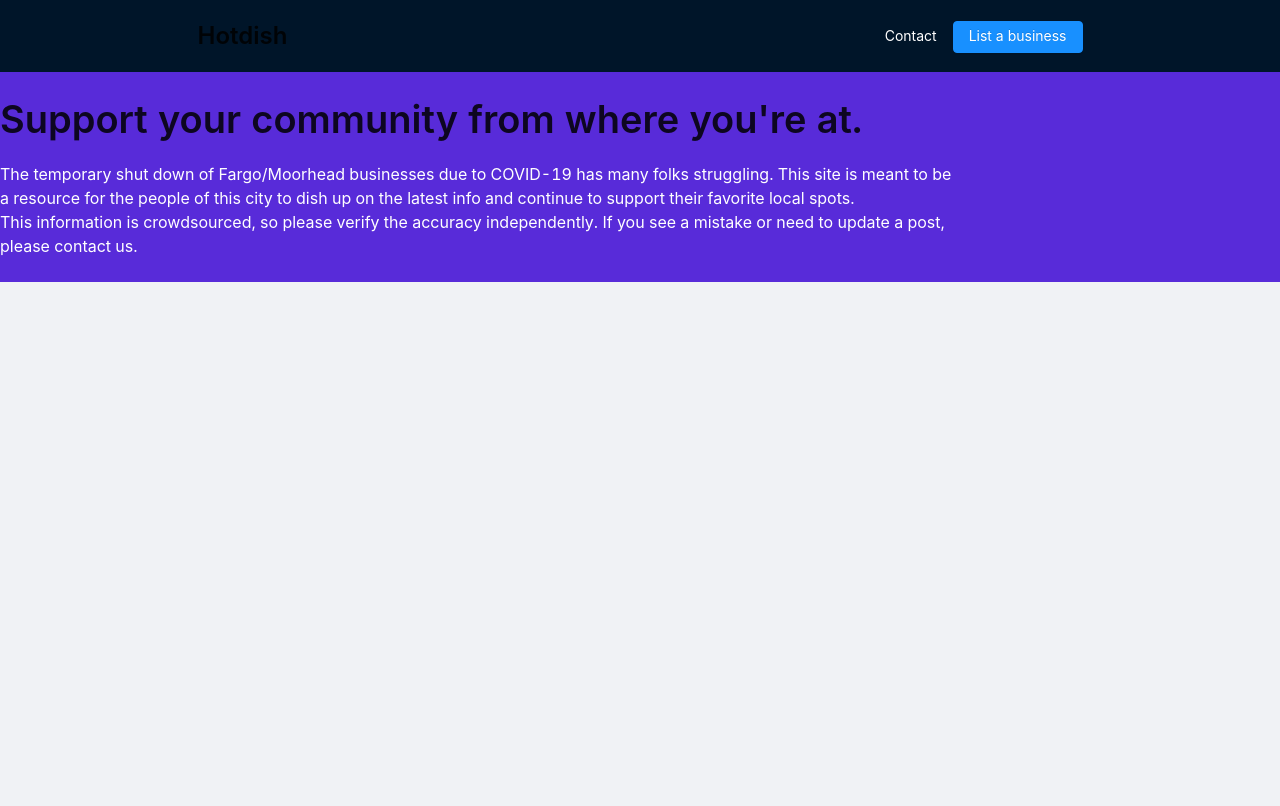
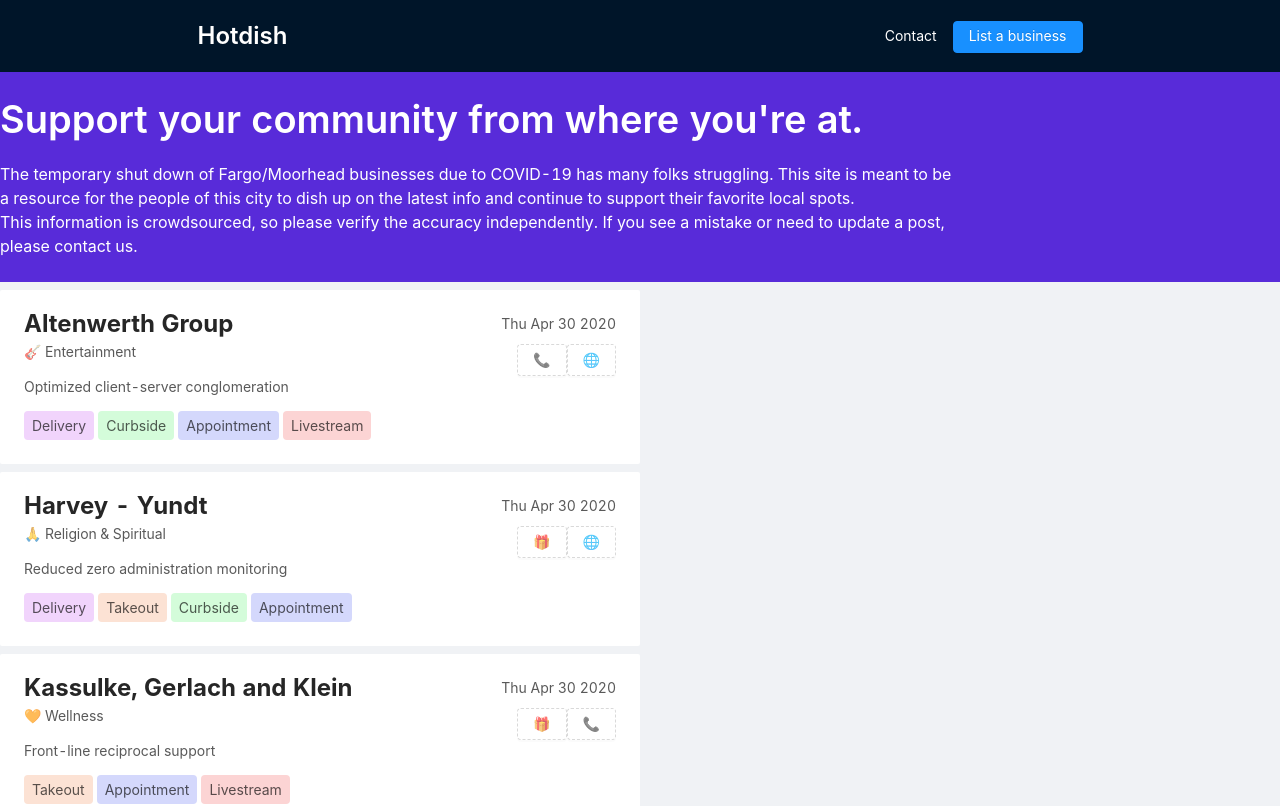
Before and after one commit to colathro/midwest-helps, a React (Create React App) app in the folder ClientApp/: page / in a window 1280 px wide. Shown: the top 806 px of the page. Built offline with nearby package versions, Linux system fonts and the light colour scheme.

Commit message:
Cards v1 are done, along with data faking

```diff
--- a/ClientApp/config-overrides.js
+++ b/ClientApp/config-overrides.js
@@ -10,7 +10,6 @@ module.exports = override(
     javascriptEnabled: true,
     modifyVars: {
       '@primary-color': '#582BD9',
-      '@heading-color': 'white',
       '@font-family': 'Inter'
     }
   })
--- a/ClientApp/package.json
+++ b/ClientApp/package.json
@@ -3,6 +3,7 @@
   "version": "0.1.0",
   "private": true,
   "dependencies": {
+    "@types/faker": "^4.1.11",
     "@types/jest": "^25.1.4",
     "@types/node": "^13.9.5",
     "@types/react": "^16.9.26",
@@ -13,6 +14,7 @@
     "babel-plugin-import": "^1.13.0",
     "customize-cra": "^0.9.1",
     "eslint-plugin-flowtype": "2.35.1",
+    "faker": "^4.1.0",
     "jquery": "^3.4.1",
     "less": "^3.11.1",
     "less-loader": "^5.0.0",
--- /dev/null
+++ b/ClientApp/src/components/CompanyCard/CompanyCard.scss
@@ -0,0 +1,46 @@
+.company-card {
+  margin-top: 8px;
+  .ant-card-head {
+    border-bottom: none;
+  }
+  .ant-card-head-title {
+    font-size: 24px;
+    font-weight: 700;
+  }
+}
+
+.category-tag {
+  margin-top: -40px;
+  font-size: 14px;
+  font-weight: 400;
+  letter-spacing: -0.1px;
+}
+
+.company-links {
+  margin-top: -32px;
+  float: right;
+}
+
+.interaction-tags {
+  & > div {
+    border-radius: 4px;
+    display: inline-block;
+    padding: 4px 8px;
+    margin-right: 4px;
+  }
+  .delivery-tag {
+    background-color: #f1d4fc;
+  }
+  .takeout-tag {
+    background-color: #fce2d4;
+  }
+  .curbside-tag {
+    background-color: #d4fcda;
+  }
+  .appointment-tag {
+    background-color: #d4d8fc;
+  }
+  .livestream-tag {
+    background-color: #fcd4d4;
+  }
+}
--- a/ClientApp/src/components/CompanyCard/CompanyCard.tsx
+++ b/ClientApp/src/components/CompanyCard/CompanyCard.tsx
@@ -1,15 +1,20 @@
 import React from 'react';
 import { Card } from 'antd';
 
+import './CompanyCard.scss';
+import { CompanyCategoryTag } from './CompanyCategoryTag';
+import { CompanyLinks } from './CompanyLinks';
+import { CompanyInteractions } from './CompanyInteractions';
+
 export interface CompanyCardProps {
   title: string;
-  categories: CompanyCategory[];
+  category: CompanyCategory;
   lastUpdate: Date;
   message: string;
-  interactions: Interaction[];
+  interactions: CompanyInteraction[];
+  giftCardUrl?: string;
   phone?: string;
   webUrl?: string;
-  giftCardUrl?: string;
 }
 
 export type CompanyCategory =
@@ -23,13 +28,27 @@ export type CompanyCategory =
   | 'retail'
   | 'wellness';
 
-export type Interaction =
+export type CompanyInteraction =
   | 'appointment'
   | 'curbside'
   | 'delivery'
   | 'livestream'
   | 'takeout';
 
-export const CompanyCard: React.FC<CompanyCardProps> = props => {
-  return <Card>{props.title}</Card>;
-};
+export const CompanyCard: React.FC<CompanyCardProps> = props => (
+  <Card
+    title={props.title}
+    className="company-card"
+    extra={props.lastUpdate.toDateString()}
+    bordered={false}
+  >
+    <CompanyCategoryTag category={props.category} />
+    <CompanyLinks
+      giftCardUrl={props.giftCardUrl}
+      phone={props.phone}
+      webUrl={props.webUrl}
+    />
+    <p>{props.message}</p>
+    <CompanyInteractions interactions={props.interactions} />
+  </Card>
+);
--- /dev/null
+++ b/ClientApp/src/components/CompanyCard/CompanyCategoryTag.tsx
@@ -0,0 +1,22 @@
+import React from 'react';
+import { CompanyCategory } from './CompanyCard';
+
+export interface CompanyCategoryTagProps {
+  category: CompanyCategory;
+}
+
+const typeStrings: { [key in CompanyCategory]: string } = {
+  brewery: '🍸 Brewery & Distillery',
+  coffee: '☕ Coffee',
+  entertainment: '🎸 Entertainment',
+  grocery: '🛒 Grocery',
+  other: '📦 Other',
+  religion: '🙏 Religion & Spiritual',
+  restaurant: '🍔 Restaurant & Bar',
+  retail: '👕 Retail',
+  wellness: '🧡 Wellness'
+};
+
+export const CompanyCategoryTag: React.FC<CompanyCategoryTagProps> = props => (
+  <p className="category-tag">{typeStrings[props.category]}</p>
+);
--- /dev/null
+++ b/ClientApp/src/components/CompanyCard/CompanyInteractions.tsx
@@ -0,0 +1,26 @@
+import React from 'react';
+import { CompanyInteraction } from './CompanyCard';
+
+export interface CompanyInteractionsProps {
+  interactions: CompanyInteraction[];
+}
+
+export const CompanyInteractions: React.FC<CompanyInteractionsProps> = props => (
+  <div className="interaction-tags">
+    {props.interactions.includes('delivery') && (
+      <div className="delivery-tag">Delivery</div>
+    )}
+    {props.interactions.includes('takeout') && (
+      <div className="takeout-tag">Takeout</div>
+    )}
+    {props.interactions.includes('curbside') && (
+      <div className="curbside-tag">Curbside</div>
+    )}
+    {props.interactions.includes('appointment') && (
+      <div className="appointment-tag">Appointment</div>
+    )}
+    {props.interactions.includes('livestream') && (
+      <div className="livestream-tag">Livestream</div>
+    )}
+  </div>
+);
--- /dev/null
+++ b/ClientApp/src/components/CompanyCard/CompanyLinks.tsx
@@ -0,0 +1,29 @@
+/* eslint-disable jsx-a11y/accessible-emoji */
+import React from 'react';
+import { Button } from 'antd';
+
+export interface CompanyLinksProps {
+  giftCardUrl?: string;
+  phone?: string;
+  webUrl?: string;
+}
+
+export const CompanyLinks: React.FC<CompanyLinksProps> = props => (
+  <div className="company-links">
+    {props.giftCardUrl && (
+      <Button type="dashed" href={props.giftCardUrl}>
+        🎁
+      </Button>
+    )}
+    {props.phone && (
+      <Button type="dashed" href={`tel:${props.phone}`}>
+        📞
+      </Button>
+    )}
+    {props.webUrl && (
+      <Button type="dashed" href={props.webUrl}>
+        🌐
+      </Button>
+    )}
+  </div>
+);
--- a/ClientApp/src/components/Home/Home.scss
+++ b/ClientApp/src/components/Home/Home.scss
@@ -6,6 +6,10 @@ $header-height: 72px;
   z-index: 1;
   width: 100%;
   height: $header-height;
+
+  h3 {
+    color: white;
+  }
 }
 
 .right-nav {
@@ -27,6 +31,9 @@ main.header-greeting {
   background: $primary-color;
   padding-top: $header-height + $vertical-padding;
   padding-bottom: $vertical-padding;
+  h1 {
+    color: white;
+  }
   article {
     font-size: 16px;
     color: white;
--- a/ClientApp/src/components/Home/Home.tsx
+++ b/ClientApp/src/components/Home/Home.tsx
@@ -1,11 +1,75 @@
 import React from 'react';
+import Faker from 'faker';
 import { useHistory } from 'react-router-dom';
 import { Row, Col, Typography, Layout, Button } from 'antd';
+import {
+  CompanyCardProps,
+  CompanyCategory,
+  CompanyInteraction,
+  CompanyCard
+} from '../CompanyCard/CompanyCard';
 
 import './Home.scss';
 
 const { Header, Content } = Layout;
 const { Title } = Typography;
+
+// TODO: Remove fake data
+const companyCategories: CompanyCategory[] = [
+  'brewery',
+  'coffee',
+  'entertainment',
+  'grocery',
+  'other',
+  'religion',
+  'restaurant',
+  'retail',
+  'wellness'
+];
+
+const companyInteractions: CompanyInteraction[] = [
+  'appointment',
+  'curbside',
+  'delivery',
+  'livestream',
+  'takeout'
+];
+
+const getFakeInteractions = (numInteractions: number) => {
+  // if longer than the length of options, make it be the length of the options
+  numInteractions =
+    numInteractions <= companyInteractions.length
+      ? numInteractions
+      : companyInteractions.length;
+
+  const interactions: CompanyInteraction[] = [];
+  const tempInteractions = [...companyInteractions];
+  for (let i = 0; i < numInteractions; i++) {
+    const interactionIndex = Faker.random.number(tempInteractions.length - 1);
+    interactions.push(tempInteractions[interactionIndex]);
+    tempInteractions.splice(interactionIndex, 1);
+  }
+
+  return interactions;
+};
+
+const companies: CompanyCardProps[] = [];
+for (let i = 0; i < 10; i++) {
+  companies.push({
+    title: Faker.company.companyName(),
+    category:
+      companyCategories[Faker.random.number(companyCategories.length - 1)],
+    lastUpdate: Faker.date.recent(),
+    message: Faker.company.catchPhrase(),
+    interactions: getFakeInteractions(
+      Faker.random.number(companyInteractions.length)
+    ),
+    phone: Faker.random.boolean() ? Faker.phone.phoneNumber() : undefined,
+    webUrl: Faker.random.boolean() ? Faker.internet.url() : undefined,
+    giftCardUrl: Faker.random.boolean() ? Faker.internet.url() : undefined
+  });
+}
+// End of data faking
 
 export const Home: React.FC = () => {
   let history = useHistory();
@@ -58,10 +122,11 @@ export const Home: React.FC = () => {
       </Content>
       <Content>
         <Row justify="center">
-          <Col
-            span={24}
-            style={{ height: '2000px' }} // TEMPORARY
-          ></Col>
+          <Col span={12}>
+            {companies.map((companyProps, index) => (
+              <CompanyCard {...companyProps} key={index} />
+            ))}
+          </Col>
         </Row>
       </Content>
     </div>
```
Also changed, not shown: 1 other file (tests, documents, lock files or other folders).
